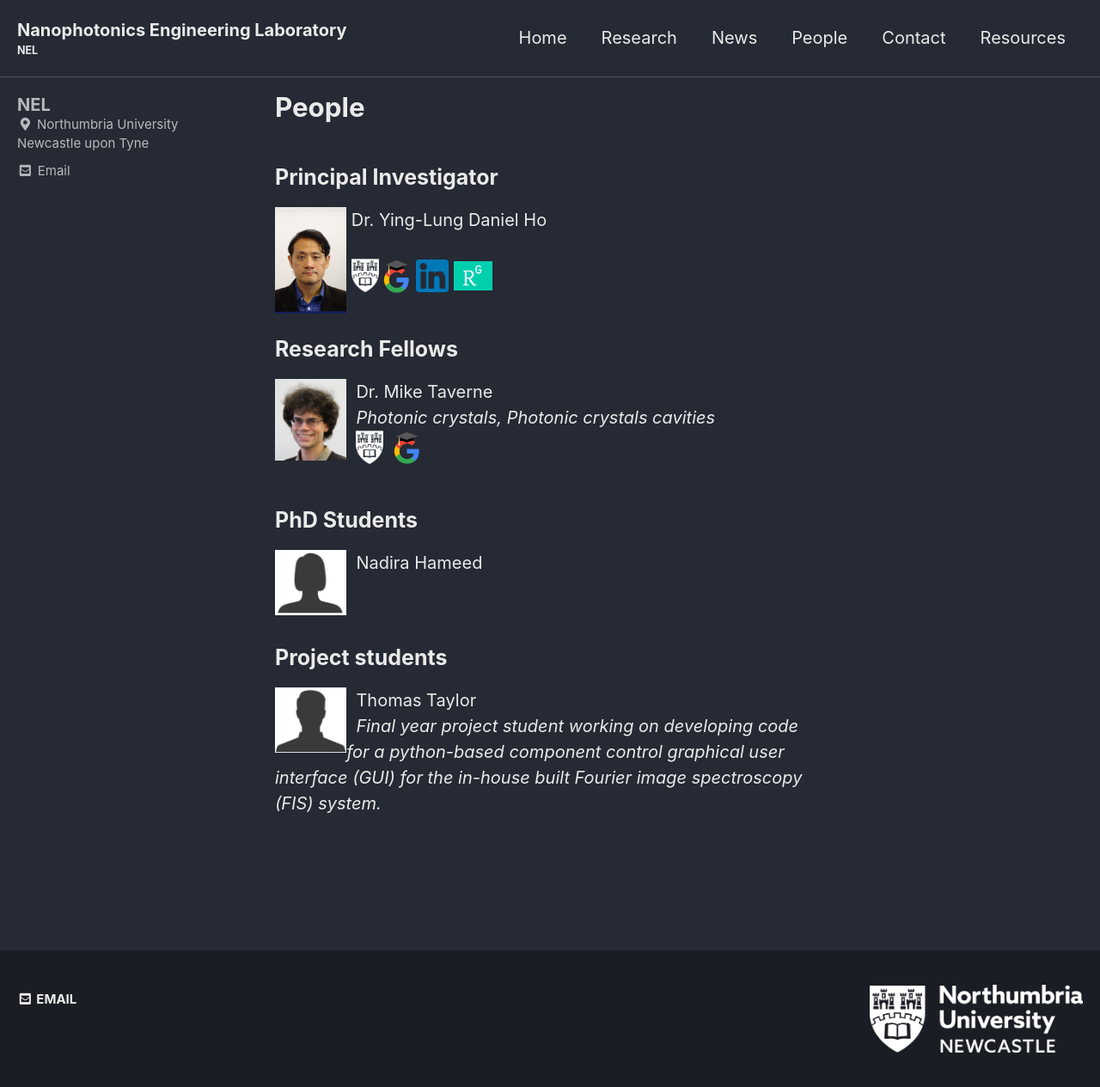
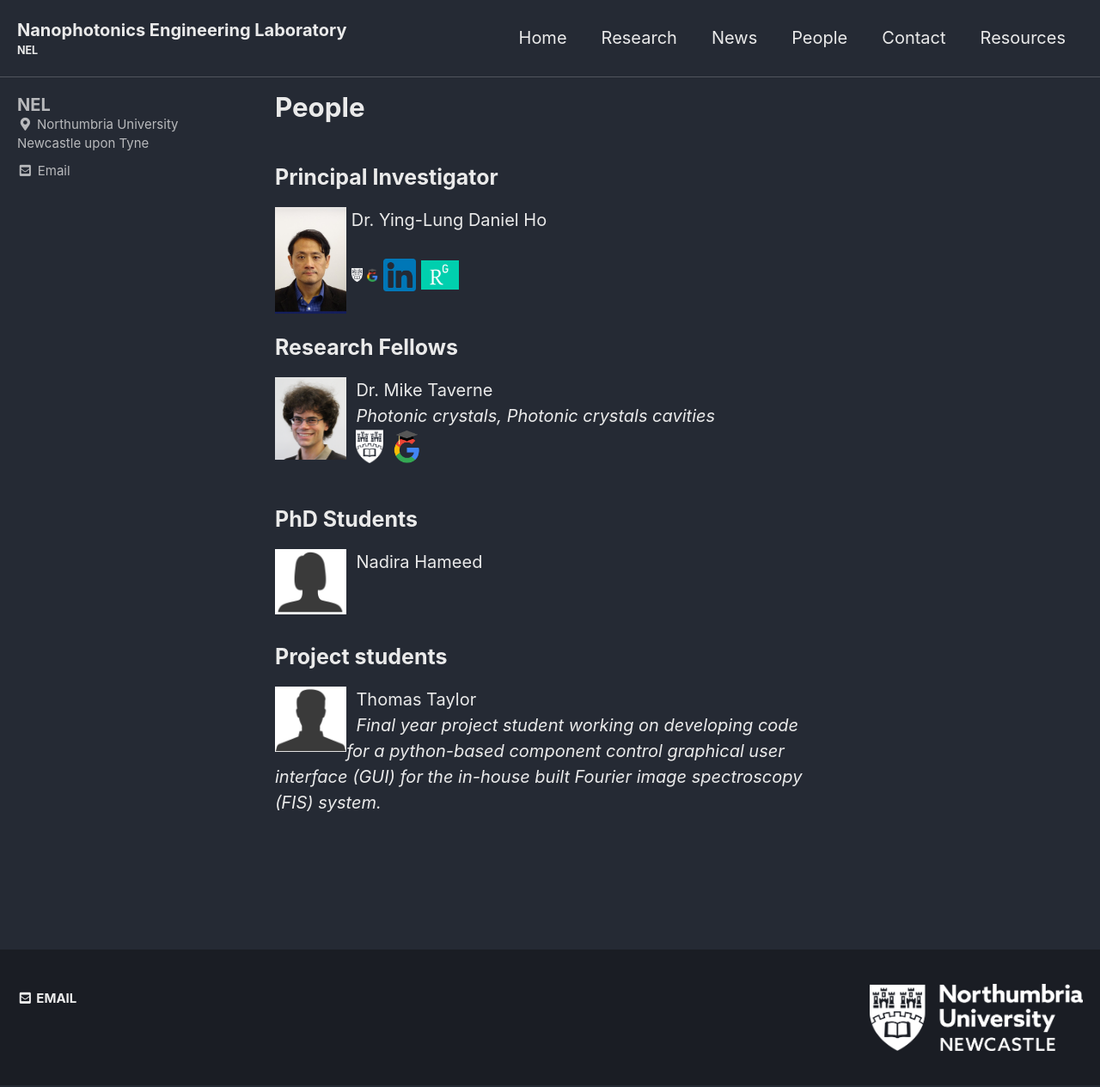
Before and after one commit to qubits/nanophotonicenglab.github.io, a Jekyll site: the page built from _pages/people.md, in a window 1280 px wide. Shown: the whole page at 86% size. Built offline with Jekyll 4.4.1, drawn with Linux system fonts in a browser that asks for light colours; cached includes are drawn as plain includes.

Commit message:
Update people.md

```diff
--- a/_pages/people.md
+++ b/_pages/people.md
@@ -8,7 +8,7 @@ author_profile: true
 
 ## Principal Investigator
 
-<img src="{{ site.url }}{{ site.baseurl }}/assets/profiles/profile_im_DH.jpg" alt="HT" style="float: left;width: 13%"/>&nbsp;Dr. Ying-Lung Daniel Ho<br>&nbsp; <br>&nbsp;<a href="https://www.northumbria.ac.uk/about-us/our-staff/h/daniel-ho/"><img src="{{ site.url }}{{ site.baseurl }}/assets/profiles/nuw.png" alt="HT" style="width: 5%; border: none; text-decoration: none"/></a>&nbsp;<a href="https://scholar.google.co.uk/citations?user=LNZN_NIAAAAJ"><img src="{{ site.url }}{{ site.baseurl }}/assets/profiles/google.png" alt="HT" style="width: 5%; border: none; text-decoration: none"/></a>&nbsp;<a href="https://www.linkedin.com/in/quantumgeezer/"><img src="{{ site.url }}{{ site.baseurl }}/assets/profiles/linkedin.png" alt="HT" style="width: 6%; border: none; text-decoration: none"/></a>&nbsp;<a href="https://www.researchgate.net/profile/Ying-Lung_Ho"><img src="{{ site.url }}{{ site.baseurl }}/assets/profiles/rg.png" alt="HT" style="width: 7%; border: none; text-decoration: none"/></a>&nbsp;
+<img src="{{ site.url }}{{ site.baseurl }}/assets/profiles/profile_im_DH.jpg" alt="HT" style="float: left;width: 13%"/>&nbsp;Dr. Ying-Lung Daniel Ho<br>&nbsp; <br>&nbsp;<a href="https://www.northumbria.ac.uk/about-us/our-staff/h/daniel-ho/"><img src="{{ site.url }}{{ site.baseurl }}/assets/profiles/nuw.png" alt="HT" style="width: 2%; border: none; text-decoration: none"/></a>&nbsp;<a href="https://scholar.google.co.uk/citations?user=LNZN_NIAAAAJ"><img src="{{ site.url }}{{ site.baseurl }}/assets/profiles/google.png" alt="HT" style="width: 2%; border: none; text-decoration: none"/></a>&nbsp;<a href="https://www.linkedin.com/in/quantumgeezer/"><img src="{{ site.url }}{{ site.baseurl }}/assets/profiles/linkedin.png" alt="HT" style="width: 6%; border: none; text-decoration: none"/></a>&nbsp;<a href="https://www.researchgate.net/profile/Ying-Lung_Ho"><img src="{{ site.url }}{{ site.baseurl }}/assets/profiles/rg.png" alt="HT" style="width: 7%; border: none; text-decoration: none"/></a>&nbsp;
 
 ## Research Fellows
 
```
